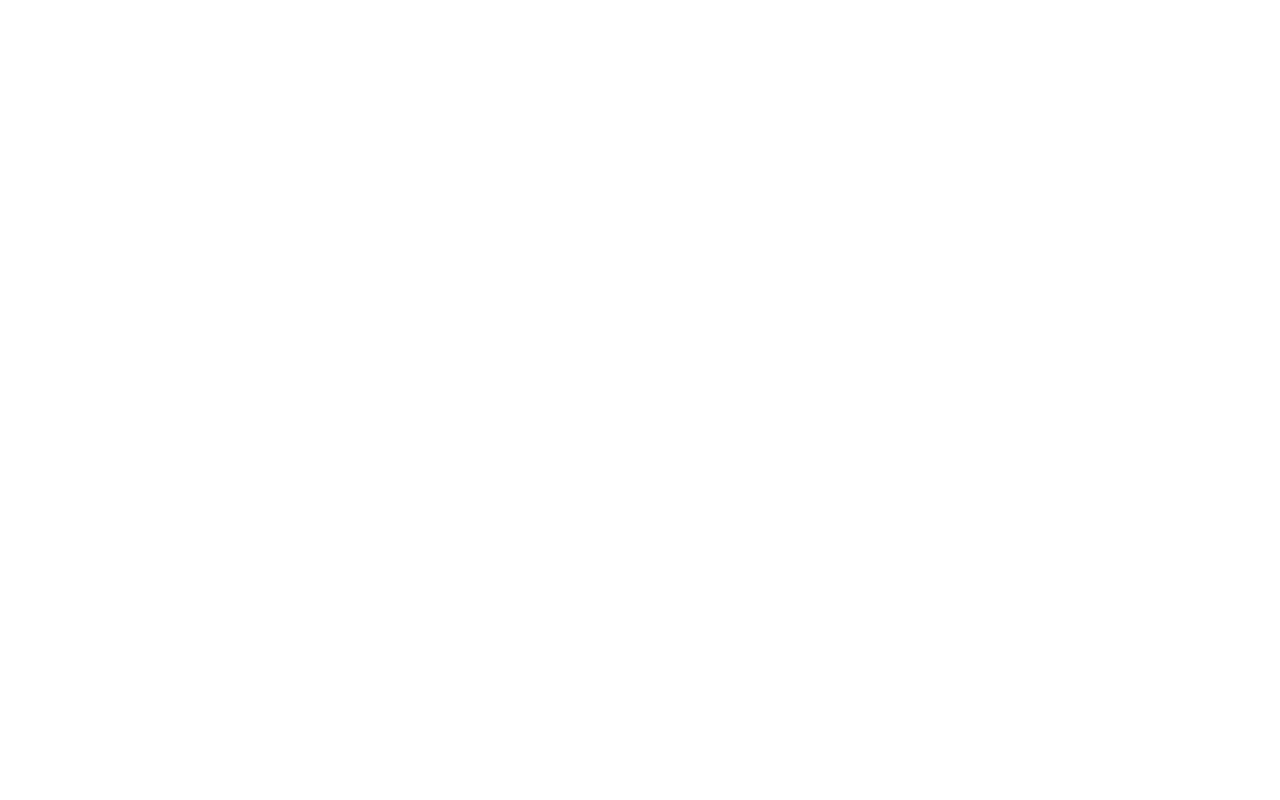
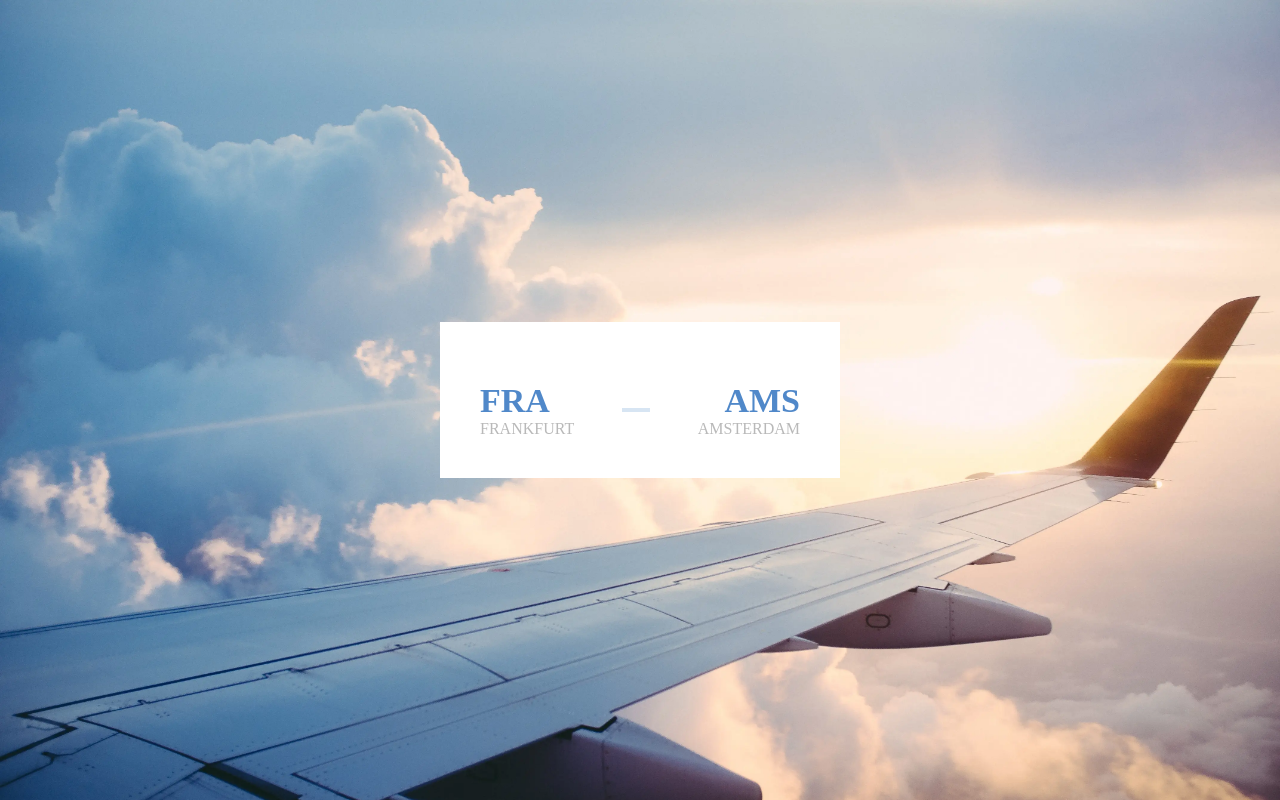
Before and after one commit to vdmkhrp-frontloops-markup/task-05, a website built with Vite: page index.html in a window 1280 px wide. Built offline with nearby package versions, Linux system fonts and the light colour scheme.

Commit message:
optimized the images and made the ticket header markup

```diff
--- a/index.html
+++ b/index.html
@@ -1,15 +1,27 @@
 <!DOCTYPE html>
 <html lang="en">
   <head>
-  <meta charset="UTF-8">
-  <meta name="viewport" content="width=device-width, initial-scale=1.0">
-  <link rel="stylesheet" href="./src/style.scss">
+    <meta charset="UTF-8" />
+    <meta name="viewport" content="width=device-width, initial-scale=1.0" />
+    <link rel="stylesheet" href="./src/style.scss" />
     <link rel="icon" href="./src/img/favicon.ico" sizes="32x32" />
     <link rel="icon" href="./src/img/favicon.svg" type="image/svg+xml" />
     <link rel="apple-touch-icon" href="./src/img/apple-touch-icon.png" />
-  <title>task-00</title>
+    <title>task-05</title>
   </head>
   <body>
-
+    <div class="ticket">
+      <div class="ticket__header">
+        <h2 class="ticket__title">
+          <abbr title="Frankfurt">FRA</abbr>
+          FRANKFURT
+        </h2>
+        <span class="ticket__dash"></span>
+        <h2 class="ticket__title">
+          <abbr title="Amsterdam">ams</abbr>
+          Amsterdam
+        </h2>
+      </div>
+    </div>
   </body>
 </html>
--- a/src/style.scss
+++ b/src/style.scss
@@ -2,7 +2,65 @@
   box-sizing: border-box;
 }
 
+h1,
+h2,
+h3,
+h4,
+h5,
+h6,
+p {
+  font-size: inherit;
+  font-weight: 400;
+  margin: 0;
+}
+
 body {
+  display: grid;
+  place-items: center;
   margin: 0;
   min-height: 100vh;
+  background-image: url("./img/background.webp");
+  background-size: cover;
+  background-repeat: no-repeat;
 }
+
+.ticket {
+  max-width: 400px;
+  width: 100%;
+  padding: 60px 40px 40px;
+  display: flex;
+  flex-direction: column;
+  row-gap: 60px;
+  background-color: #fff;
+
+  &__header {
+    display: flex;
+    align-items: center;
+    justify-content: space-between;
+  }
+
+  &__title {
+    display: flex;
+    flex-direction: column;
+    color: #b9b9b9;
+    text-transform: uppercase;
+
+    abbr {
+      font-size: 34px;
+      font-weight: 900;
+      color: #5088c9;
+      text-decoration: none;
+    }
+
+    &:last-child {
+      position: relative;
+      text-align: right;
+    }
+  }
+
+  &__dash {
+    width: 28px;
+    height: 4px;
+    background-color: #d7e5f3;
+  }
+}
```
Also changed, not shown: README.md, src/img/background.webp (added), src/img/preview.png (added), src/img/qr.svg (added), 1 other file. Lines whose indentation alone changed are shown as unchanged.
